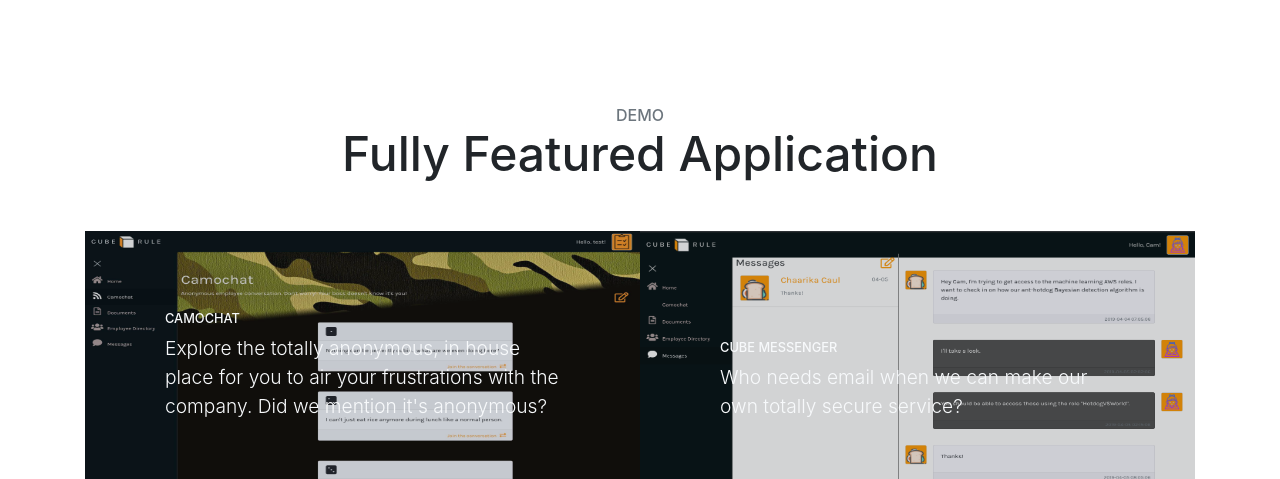
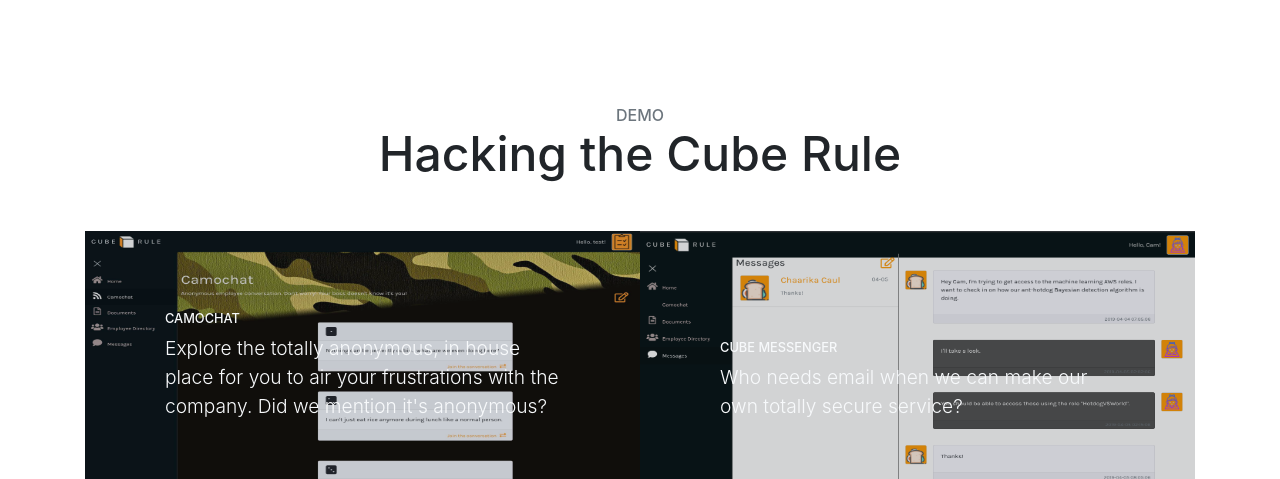
Before and after one commit to moffotto/CubeRule, a website with bundled scripts: page index.html in a window 1280 px wide. Shown: the part 2180-2659 px from the top of the page. Built offline with nearby package versions, Linux system fonts and the light colour scheme.

Commit message:
Change some wording

```diff
--- a/index.html
+++ b/index.html
@@ -139,7 +139,7 @@
     <div class="container">
       <div class="content-section-heading text-center">
         <h3 class="text-secondary mb-0">Demo</h3>
-        <h2 class="mb-5">Fully Featured Application</h2>
+        <h2 class="mb-5">Hacking the Cube Rule</h2>
       </div>
       <div class="row no-gutters">
         <div class="col-lg-6">
```
